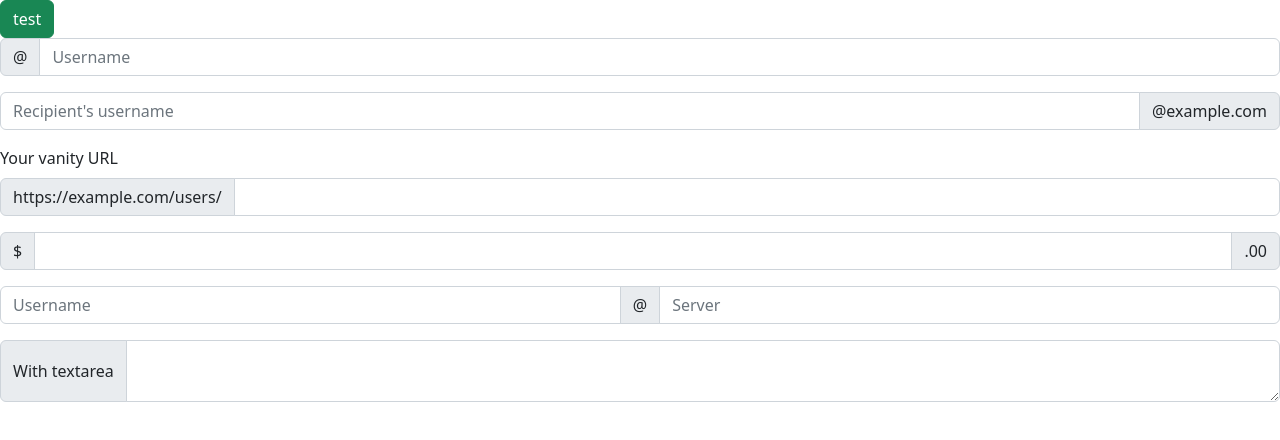
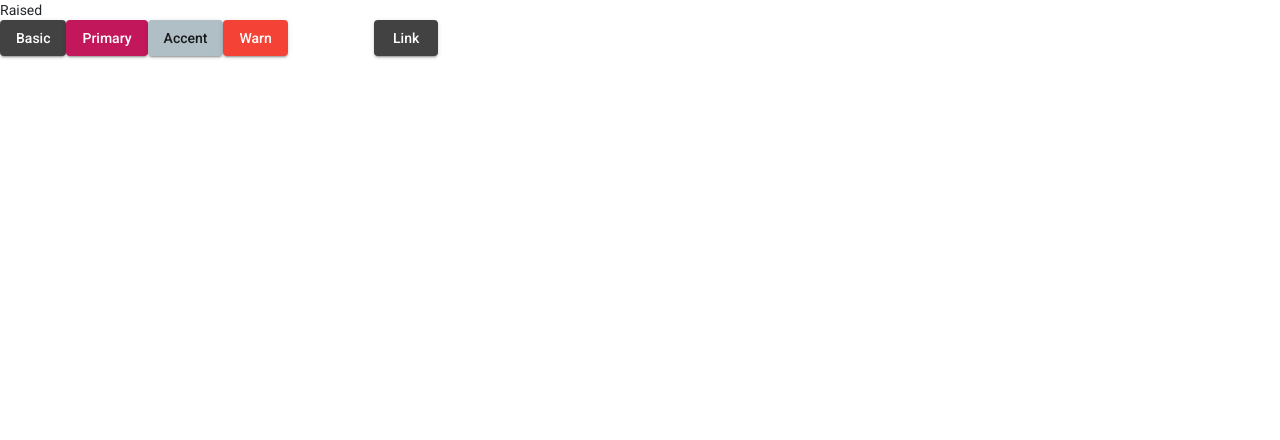
Before and after one commit to rsoft-latam/angular-course-2022, an Angular app: page / in a window 1280 px wide. Shown: the top 440 px of the page. Built offline with nearby package versions, Linux system fonts and the light colour scheme.

Commit message:
[29-08-2022 task 2] angular materiaÃl

```diff
--- a/angular.json
+++ b/angular.json
@@ -28,6 +28,7 @@
               "src/assets"
             ],
             "styles": [
+              "./node_modules/@angular/material/prebuilt-themes/pink-bluegrey.css",
               "src/styles.scss",
               "node_modules/bootstrap/dist/css/bootstrap.css"
             ],
@@ -99,6 +100,7 @@
               "src/assets"
             ],
             "styles": [
+              "./node_modules/@angular/material/prebuilt-themes/pink-bluegrey.css",
               "src/styles.scss"
             ],
             "scripts": []
--- a/package.json
+++ b/package.json
@@ -18,14 +18,15 @@
     "@angular/platform-browser": "^14.1.0",
     "@angular/platform-browser-dynamic": "^14.1.0",
     "@angular/router": "^14.1.0",
+    "bootstrap": "^5.2.0",
     "rxjs": "~7.5.0",
     "tslib": "^2.3.0",
     "zone.js": "~0.11.4",
 
-    "bootstrap": "^5.2.0"
+    "@angular/material": "^14.2.0",
+    "@angular/cdk": "^14.2.0"
   },
   "devDependencies": {
-
     "@angular-devkit/build-angular": "^14.1.1",
     "@angular/cli": "~14.1.1",
     "@angular/compiler-cli": "^14.1.0",
--- a/src/app/app.component.html
+++ b/src/app/app.component.html
@@ -1,33 +1,11 @@
-<button class="btn btn-success">test</button>
-<div class="input-group mb-3">
-  <span class="input-group-text" id="basic-addon1">@</span>
-  <input type="text" class="form-control" placeholder="Username" aria-label="Username" aria-describedby="basic-addon1">
-</div>
-
-<div class="input-group mb-3">
-  <input type="text" class="form-control" placeholder="Recipient's username" aria-label="Recipient's username" aria-describedby="basic-addon2">
-  <span class="input-group-text" id="basic-addon2">@example.com</span>
-</div>
-
-<label for="basic-url" class="form-label">Your vanity URL</label>
-<div class="input-group mb-3">
-  <span class="input-group-text" id="basic-addon3">https://example.com/users/</span>
-  <input type="text" class="form-control" id="basic-url" aria-describedby="basic-addon3">
-</div>
-
-<div class="input-group mb-3">
-  <span class="input-group-text">$</span>
-  <input type="text" class="form-control" aria-label="Amount (to the nearest dollar)">
-  <span class="input-group-text">.00</span>
-</div>
-
-<div class="input-group mb-3">
-  <input type="text" class="form-control" placeholder="Username" aria-label="Username">
-  <span class="input-group-text">@</span>
-  <input type="text" class="form-control" placeholder="Server" aria-label="Server">
-</div>
-
-<div class="input-group">
-  <span class="input-group-text">With textarea</span>
-  <textarea class="form-control" aria-label="With textarea"></textarea>
-</div>
+<section>
+  <div class="example-label">Raised</div>
+  <div class="example-button-row">
+    <button mat-raised-button>Basic</button>
+    <button mat-raised-button color="primary">Primary</button>
+    <button mat-raised-button color="accent">Accent</button>
+    <button mat-raised-button color="warn">Warn</button>
+    <button mat-raised-button disabled>Disabled</button>
+    <a mat-raised-button href="https://www.google.com/" target="_blank">Link</a>
+  </div>
+</section>
--- a/src/app/app.module.ts
+++ b/src/app/app.module.ts
@@ -3,6 +3,8 @@
 
 import { AppRoutingModule } from './app-routing.module';
 import { AppComponent } from './app.component';
+import { BrowserAnimationsModule } from '@angular/platform-browser/animations';
+import {MatButtonModule} from "@angular/material/button";
 
 @NgModule({
   declarations: [
@@ -10,7 +12,9 @@
   ],
   imports: [
     BrowserModule,
-    AppRoutingModule
+    AppRoutingModule,
+    BrowserAnimationsModule,
+    MatButtonModule
   ],
   providers: [],
   bootstrap: [AppComponent]
--- a/src/index.html
+++ b/src/index.html
@@ -17,8 +17,11 @@
           crossorigin="anonymous"></script>-->
 
 
+  <link rel="preconnect" href="https://fonts.gstatic.com">
+  <link href="https://fonts.googleapis.com/css2?family=Roboto:wght@300;400;500&display=swap" rel="stylesheet">
+  <link href="https://fonts.googleapis.com/icon?family=Material+Icons" rel="stylesheet">
 </head>
-<body>
+<body class="mat-typography">
 <app-root></app-root>
 </body>
 </html>
--- a/src/styles.scss
+++ b/src/styles.scss
@@ -1 +1,4 @@
 /* You can add global styles to this file, and also import other style files */
+
+html, body { height: 100%; }
+body { margin: 0; font-family: Roboto, "Helvetica Neue", sans-serif; }
```
Also changed, not shown: 2 other files (tests, documents, lock files or other folders).
